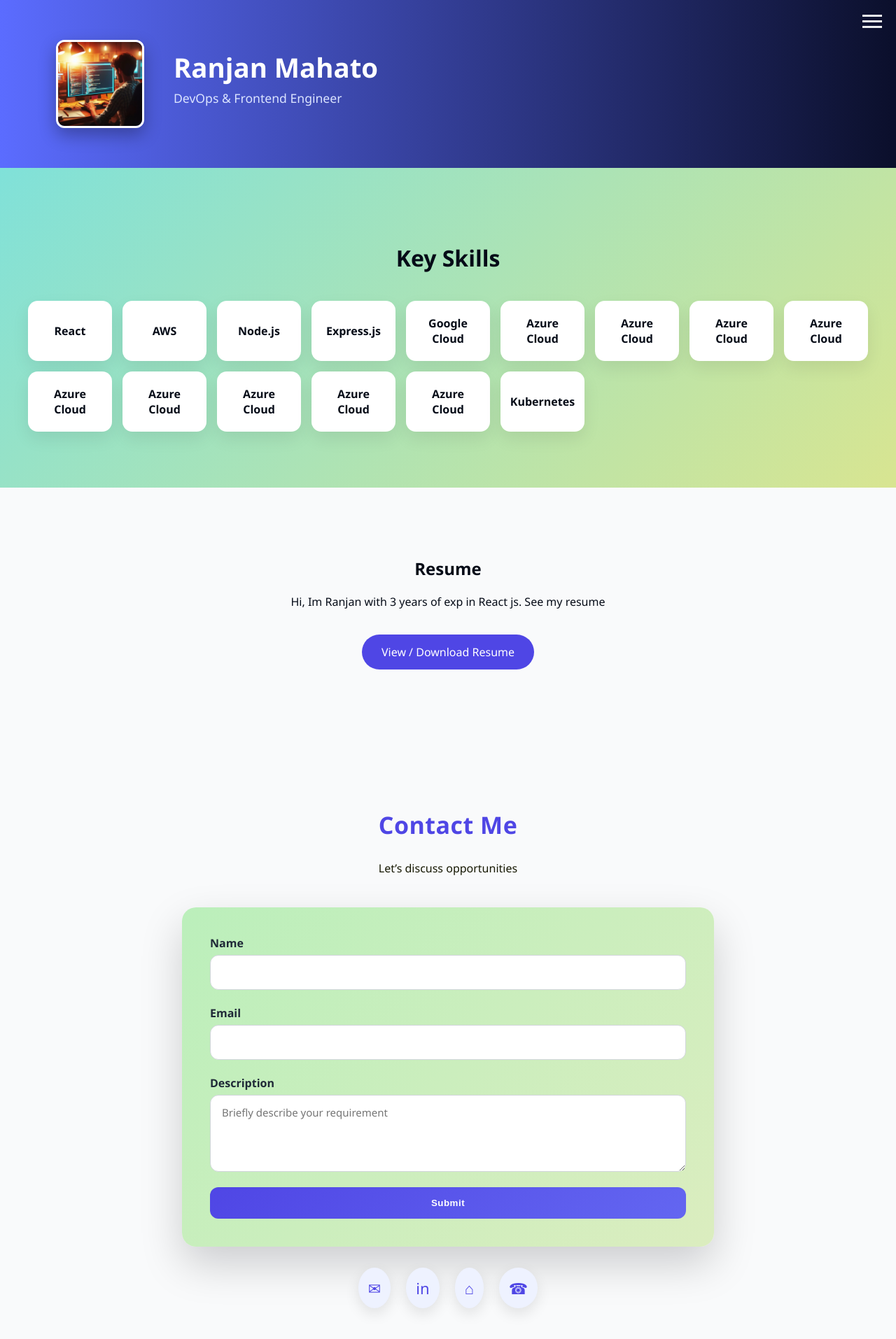
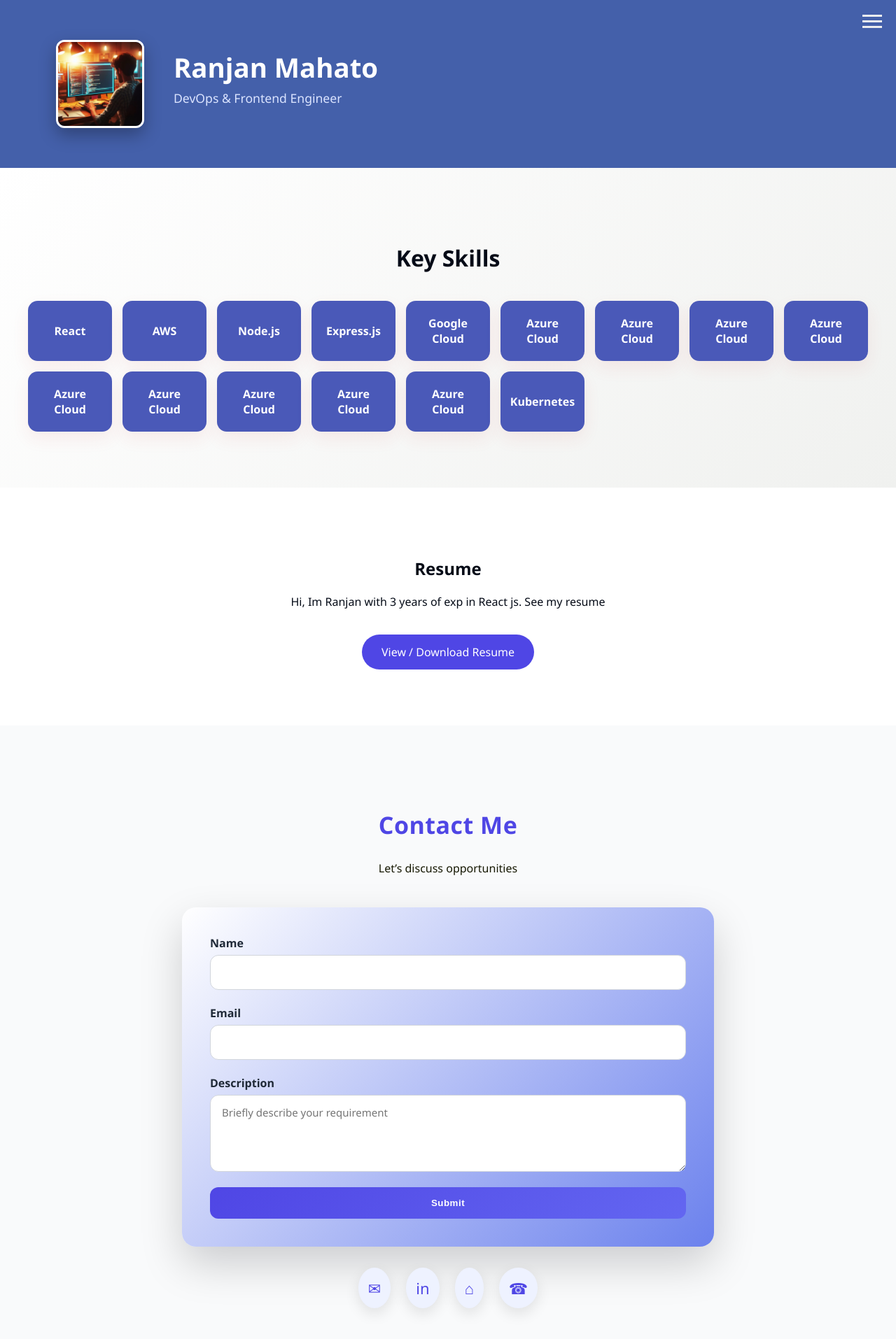
Before and after one commit to Ranjanmahatook/my-portfolio, a React (Vite) app: page / in a window 1280 px wide. Shown: the top 1914 px of the page at 70% size. Built offline with nearby package versions, Linux system fonts and the light colour scheme; the HTML template or start-up script is replaced by a standard one.

Commit message:
New color

```diff
--- a/src/App.css
+++ b/src/App.css
@@ -66,7 +66,7 @@ body {
 .header {
   width: 100%;
   min-height: 240px;
-  background: linear-gradient(90deg, #5b6cff, #0b0f2b);
+  background: linear-gradient(90deg, #4460aa, #4460aa);
   display: flex;
   align-items: center;
 }
@@ -118,7 +118,7 @@ body {
 
 .skills-bg {
   width: 100%;
-  background: linear-gradient(135deg, #80e1d9, #d8e591);
+  background: linear-gradient(135deg, #ffffff, #f0f1ef);
   padding: 80px 0;
 }
 
@@ -141,7 +141,8 @@ body {
 }
 
 .skill-card {
-  background: white;
+  background: rgb(74, 89, 184);
+  color: #ffffff;
   padding: 18px 14px;        /* more horizontal padding */
   min-height: 50px;          /* controls height */
   border-radius: 14px;
@@ -151,16 +152,16 @@ body {
   justify-content: center;
 
   font-weight: 600;
-  box-shadow: 0 10px 25px rgba(0,0,0,0.08);
+  box-shadow: 0 10px 25px rgba(206, 45, 45, 0.08);
   transition: transform 0.3s ease, box-shadow 0.3s ease;
 }
 /* Hover: zoom + soft glow */
 .skill-card:hover {
   transform: scale(1.08);
-  background: linear-gradient(135deg, #53cae4, #d6f175);
+  background: linear-gradient(135deg, #405fb3, #ffffff);
   box-shadow:
-    0 20px 45px rgba(80, 234, 53, 0.35),
-    0 0 30px rgba(199, 243, 53, 0.45);
+    0 20px 45px rgba(6, 6, 6, 0.35),
+    0 0 30px rgba(16, 17, 13, 0.45);
 }
 
 
@@ -169,6 +170,7 @@ body {
 .resume-section {
   padding: 80px 20px;
   text-align: center;
+  background-color: #ffffff;
 }
 
 .resume-btn {
@@ -215,7 +217,7 @@ body {
 
 /* ===== Card ===== */
 .contact-card {
-  background: linear-gradient(135deg, #bbefbb, #dbedbf);
+  background: linear-gradient(135deg, #ffffff, #6b81ed);
   padding: 40px;
   border-radius: 20px;
   box-shadow: 0 25px 60px #02010d2e;
```
